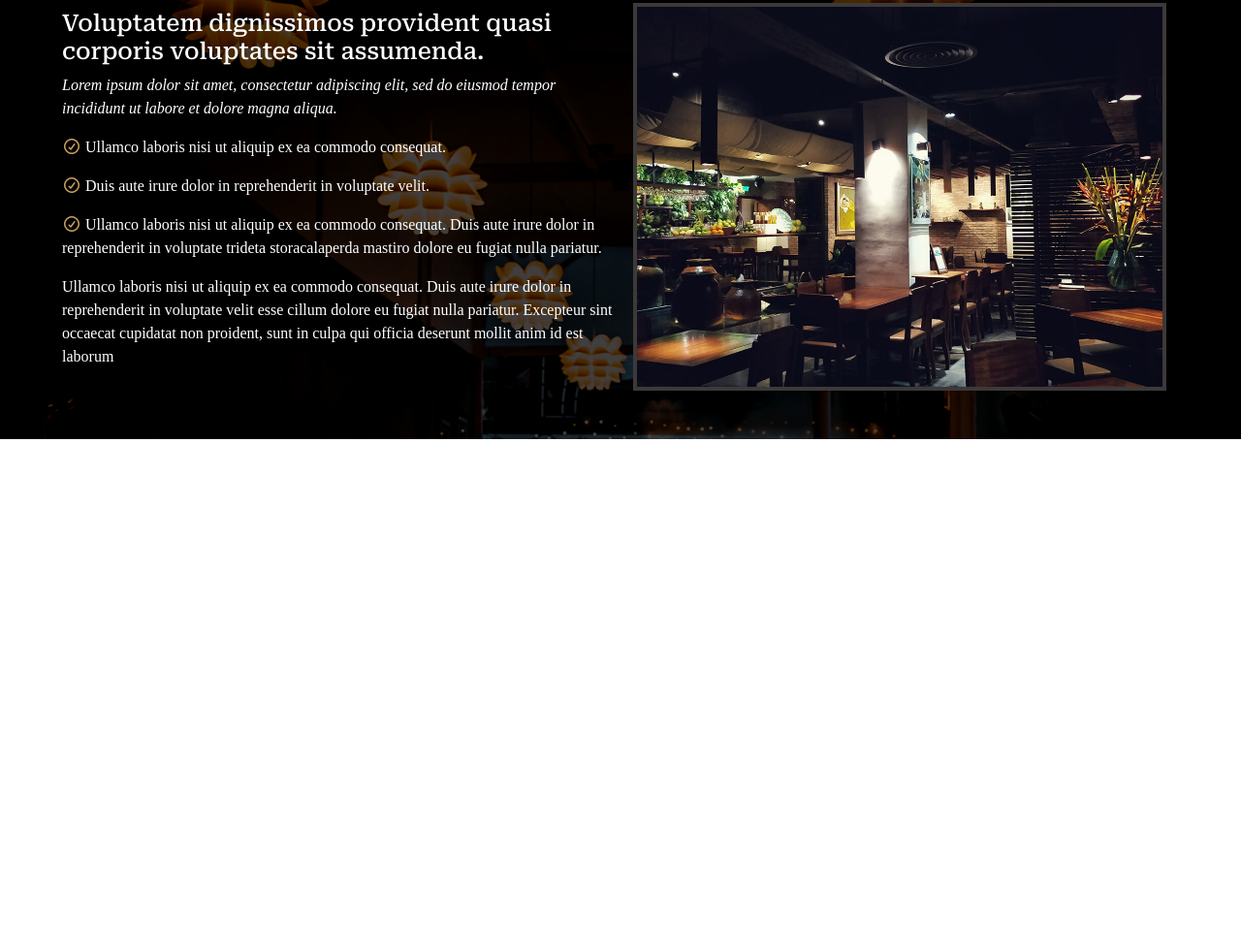
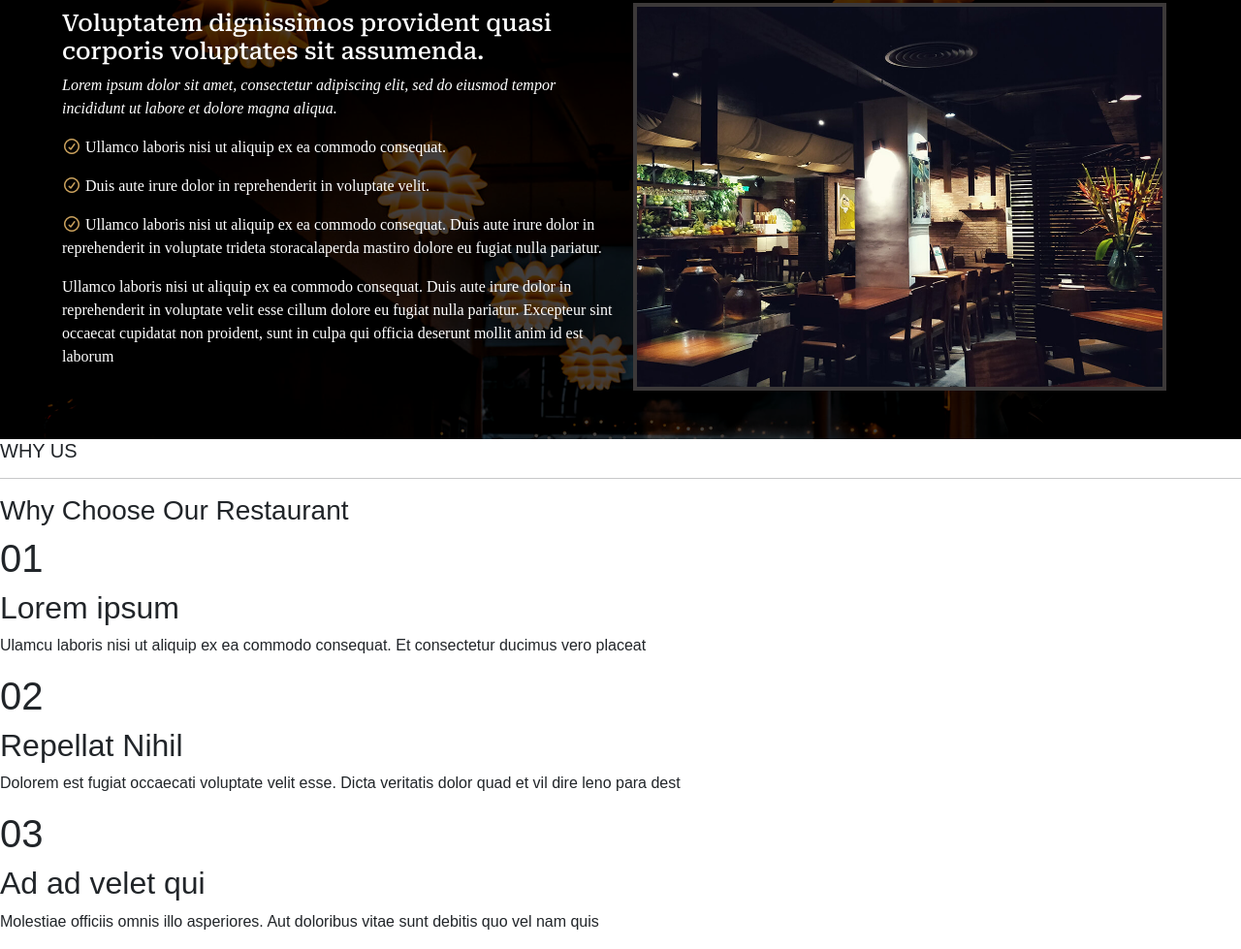
Before and after one commit to Melina1996/MELINA_CBIENBON, a plain HTML site: page index.html in a window 1280 px wide. Shown: the part 747-1726 px from the top of the page at 97% size. Before the commit the page ends 1200 px from the top, so only its background shows below. Drawn offline with nearby package versions, Linux system fonts and the light colour scheme; a web font is replaced by a local one.

Commit message:
structureSectionTwo

```diff
--- a/index.html
+++ b/index.html
@@ -113,7 +113,42 @@
 
         </div>
 
-        <div class>
+        <div class="sectionTwo">
+
+            <div class="my-header-line">
+                <h5>WHY US</h5>
+                <hr>
+            </div>
+
+            <h3>Why Choose Our Restaurant</h3>
+
+            <div class="my-boxes-sectionTwo">
+
+                <div>
+                    <h1>01</h1>
+                    <h2>Lorem ipsum</h2>
+                    <p>Ulamcu laboris nisi ut aliquip ex ea commodo consequat. Et consectetur ducimus vero placeat</p>
+
+                </div>
+
+                <div>
+                    <h1>02</h1>
+                    <h2>Repellat Nihil</h2>
+                    <p>Dolorem est fugiat occaecati voluptate velit esse. Dicta veritatis dolor quad et vil dire leno para dest</p>
+
+                </div>
+
+                <div>
+                    <h1>03</h1>
+                    <h2>Ad ad velet qui</h2>
+                    <p>Molestiae officiis omnis illo asperiores. Aut doloribus vitae sunt debitis quo vel nam quis</p>
+
+                </div>
+
+            </div>
+
+
+
 
         </div>
     </main>
```
